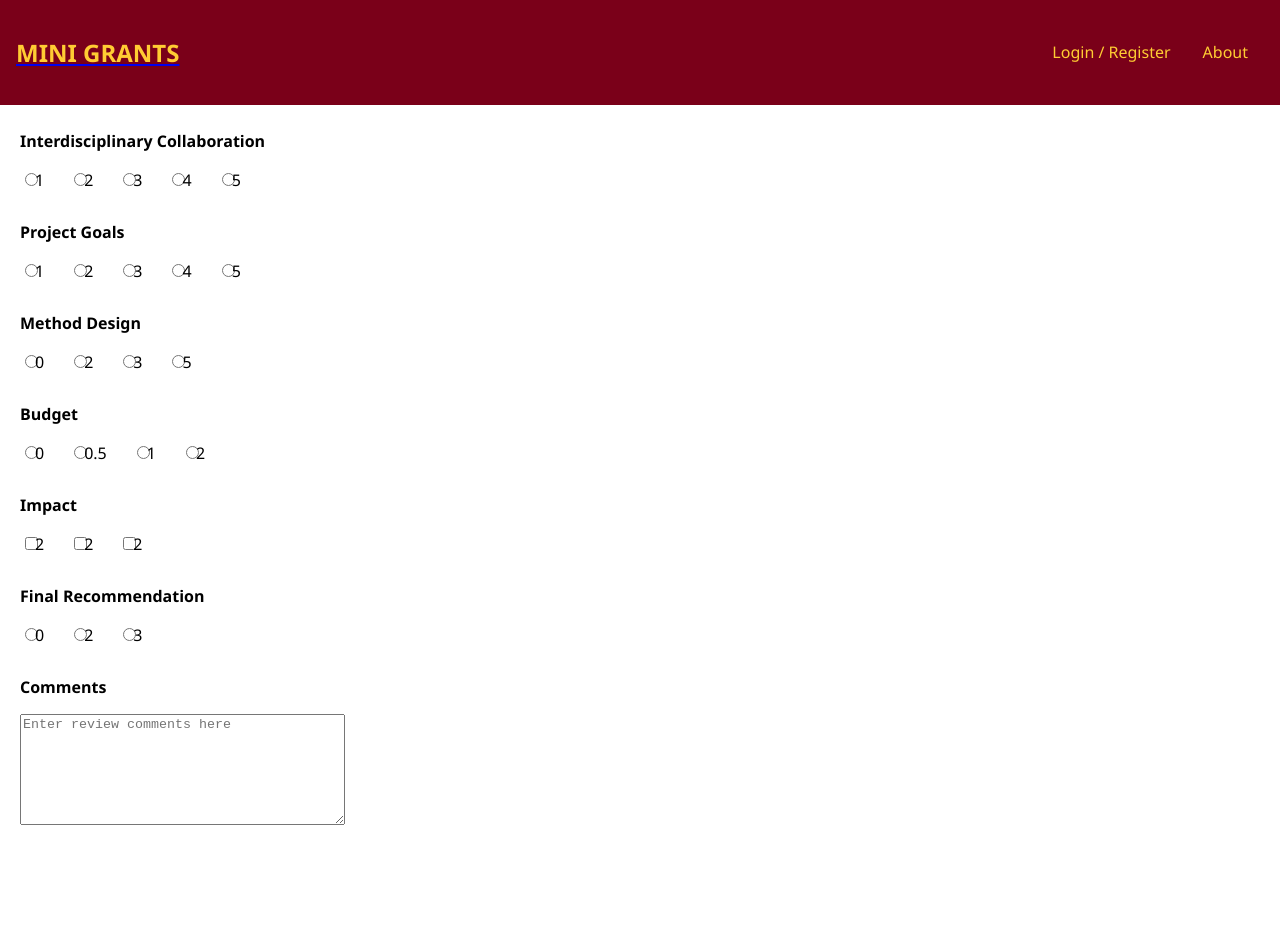
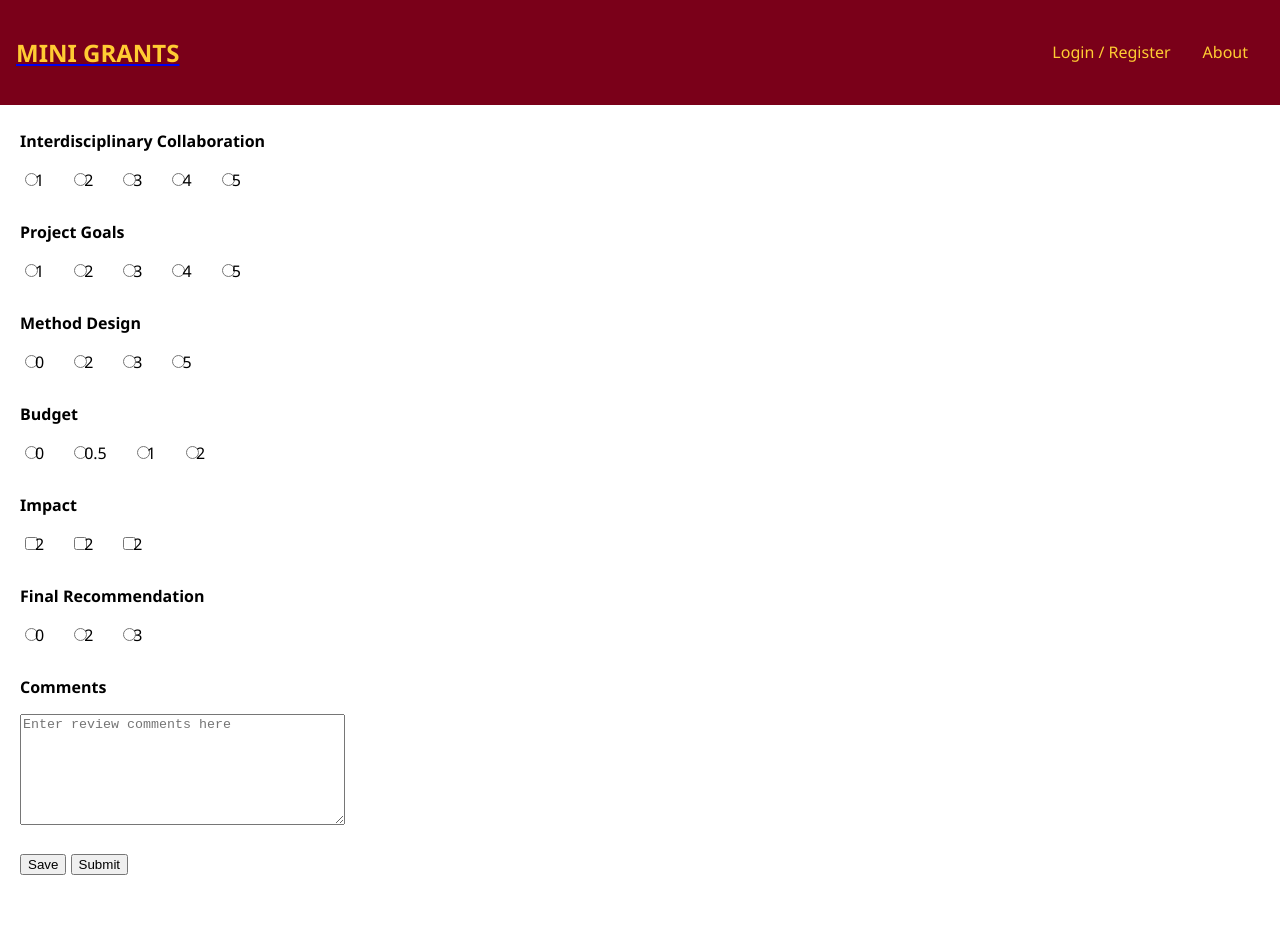
Before and after one commit to n-greensweig/mini-grants-IonE, a React (Create React App) app: page /#/grantreviewform in a window 1280 px wide. Shown: the top 932 px of the page. Built offline with nearby package versions, Linux system fonts and the light colour scheme; no server answers.

Commit message:
added save/submit buttons

```diff
--- a/src/components/GrantReviewForm/GrantReviewForm.jsx
+++ b/src/components/GrantReviewForm/GrantReviewForm.jsx
@@ -129,6 +129,10 @@ function GrantReviewForm(){
                     value={comments}
                     onChange={(e) => setComments(e.target.value)}
                 />
+            <br />
+            <br />
+
+            <button>Save</button> <button>Submit</button>
 
         </div>
     )
```
